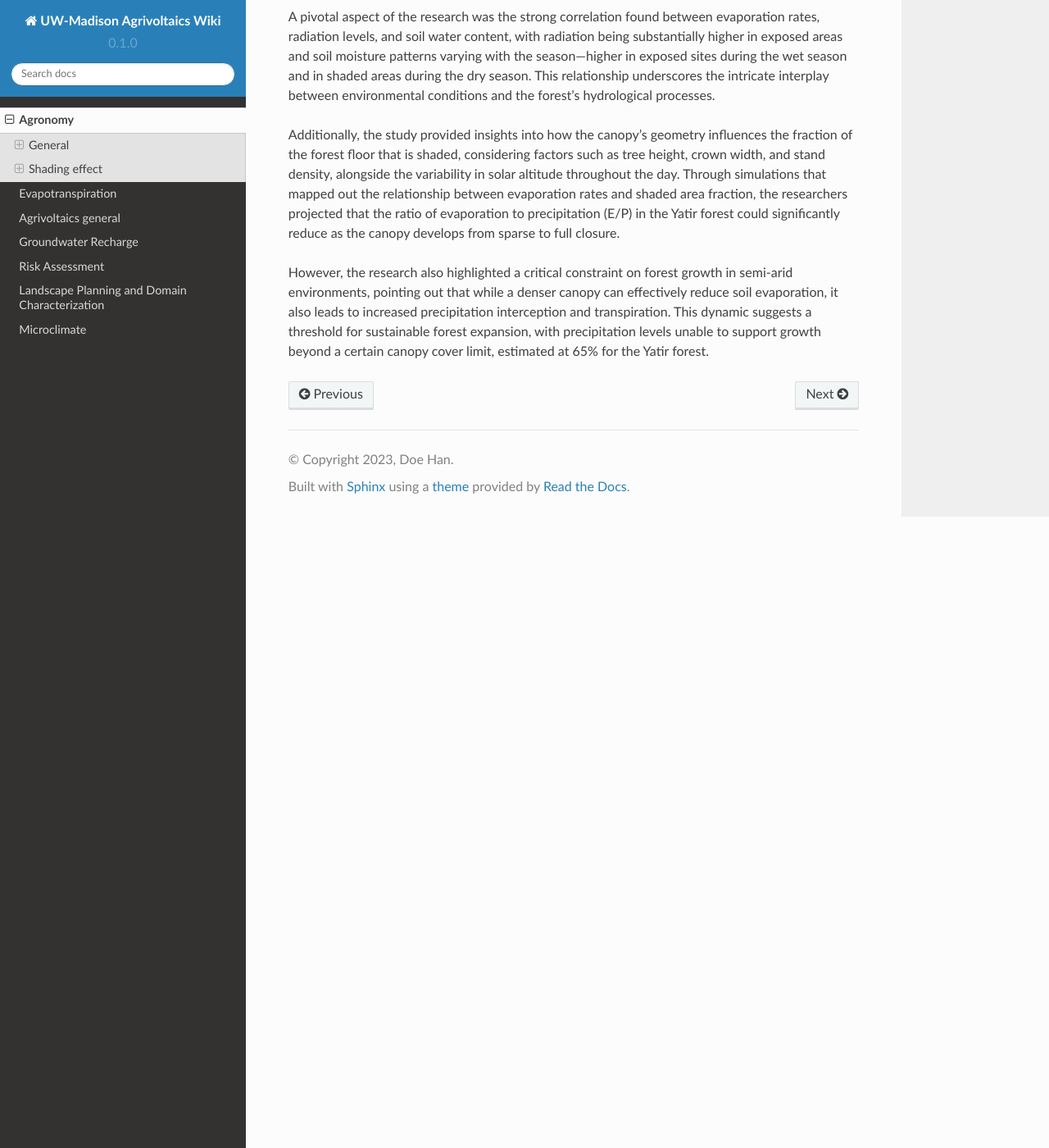
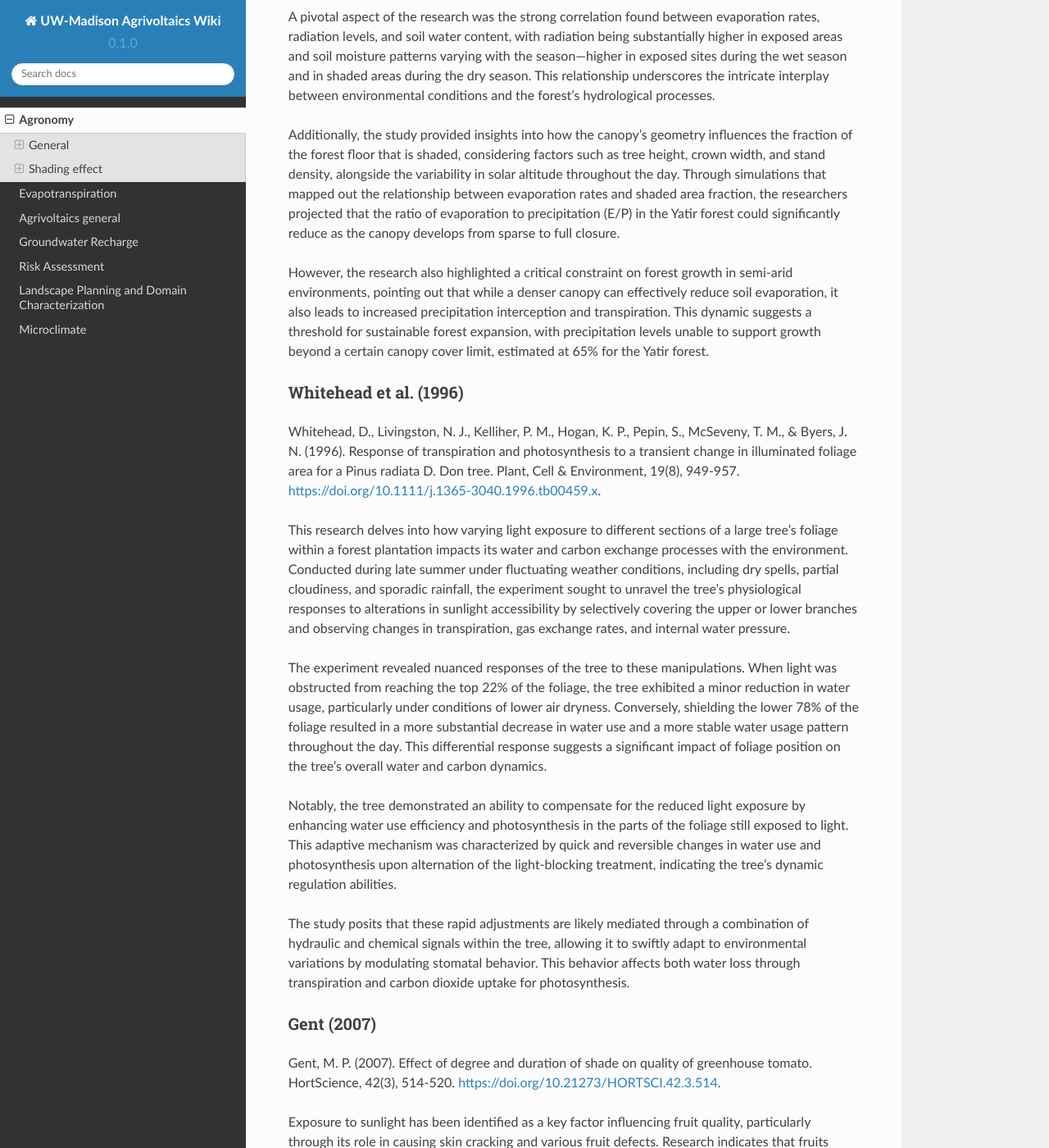
Before and after one commit to hanhydro/wiki, a Sphinx documentation site: the page built from docs/source/ag.rst, in a window 1280 px wide and 1400 px high, scrolled down 10899 px. Shown: the whole window at 82% size. Built offline with Sphinx 7.4.7 and the Read the Docs theme 2.0.0, drawn with Linux system fonts in a browser that asks for light colours; pages that are not in the unit, such as notebooks, are missing from menus; some of the changed text lies outside the part shown.

Commit message:
Update ag.rst

```diff
--- a/docs/source/ag.rst
+++ b/docs/source/ag.rst
@@ -177,3 +177,27 @@ A pivotal aspect of the research was the strong correlation found between evapor
 Additionally, the study provided insights into how the canopy's geometry influences the fraction of the forest floor that is shaded, considering factors such as tree height, crown width, and stand density, alongside the variability in solar altitude throughout the day. Through simulations that mapped out the relationship between evaporation rates and shaded area fraction, the researchers projected that the ratio of evaporation to precipitation (E/P) in the Yatir forest could significantly reduce as the canopy develops from sparse to full closure.
 
 However, the research also highlighted a critical constraint on forest growth in semi-arid environments, pointing out that while a denser canopy can effectively reduce soil evaporation, it also leads to increased precipitation interception and transpiration. This dynamic suggests a threshold for sustainable forest expansion, with precipitation levels unable to support growth beyond a certain canopy cover limit, estimated at 65% for the Yatir forest.
+
+Whitehead et al. (1996)
+++++++++++++++++++++++++++++
+Whitehead, D., Livingston, N. J., Kelliher, P. M., Hogan, K. P., Pepin, S., McSeveny, T. M., & Byers, J. N. (1996). Response of transpiration and photosynthesis to a transient change in illuminated foliage area for a Pinus radiata D. Don tree. Plant, Cell & Environment, 19(8), 949-957. https://doi.org/10.1111/j.1365-3040.1996.tb00459.x.
+
+This research delves into how varying light exposure to different sections of a large tree's foliage within a forest plantation impacts its water and carbon exchange processes with the environment. Conducted during late summer under fluctuating weather conditions, including dry spells, partial cloudiness, and sporadic rainfall, the experiment sought to unravel the tree's physiological responses to alterations in sunlight accessibility by selectively covering the upper or lower branches and observing changes in transpiration, gas exchange rates, and internal water pressure.
+
+The experiment revealed nuanced responses of the tree to these manipulations. When light was obstructed from reaching the top 22% of the foliage, the tree exhibited a minor reduction in water usage, particularly under conditions of lower air dryness. Conversely, shielding the lower 78% of the foliage resulted in a more substantial decrease in water use and a more stable water usage pattern throughout the day. This differential response suggests a significant impact of foliage position on the tree's overall water and carbon dynamics.
+
+Notably, the tree demonstrated an ability to compensate for the reduced light exposure by enhancing water use efficiency and photosynthesis in the parts of the foliage still exposed to light. This adaptive mechanism was characterized by quick and reversible changes in water use and photosynthesis upon alternation of the light-blocking treatment, indicating the tree's dynamic regulation abilities.
+
+The study posits that these rapid adjustments are likely mediated through a combination of hydraulic and chemical signals within the tree, allowing it to swiftly adapt to environmental variations by modulating stomatal behavior. This behavior affects both water loss through transpiration and carbon dioxide uptake for photosynthesis.
+
+Gent (2007)
+++++++++++++++++++++++++++++
+Gent, M. P. (2007). Effect of degree and duration of shade on quality of greenhouse tomato. HortScience, 42(3), 514-520. https://doi.org/10.21273/HORTSCI.42.3.514.
+
+Exposure to sunlight has been identified as a key factor influencing fruit quality, particularly through its role in causing skin cracking and various fruit defects. Research indicates that fruits directly exposed to sunlight exhibit a higher rate of skin cracking, with nearly half of the exposed fruits showing cracks, as opposed to only a fifth of those in shaded conditions. This suggests that sunlight increases water potential at the fruit's surface, making them more susceptible to cracking.
+
+In areas with limited light, plants naturally expand their leaf area, which could offer more shade and potentially protect the fruit from direct sunlight. Although this adaptive strategy seems plausible, it wasn't explicitly analyzed in the study in question. Moreover, defects like uneven ripening and blossom end rot (BER) in tomatoes have been linked to the intensity of sunlight, with higher instances of such issues observed in fruits grown without adequate shading. For instance, the 'Cabernet' variety was notably less prone to uneven ripening when provided with more shade, particularly noted during the year 2004.
+
+The occurrence of BER, in particular, has been associated with the cumulative intensity of sunlight exposure. Techniques like movable shades in greenhouses or the use of neutral or white shading materials have proven effective in reducing the incidence of BER, underscoring the critical role of controlled sunlight exposure for maintaining fruit quality.
+
+Interestingly, the response to shading appears to be cultivar-specific, with the 'Jetstar' variety showing a higher incidence of BER and a tendency towards developing fruits with open locules or irregular shapes under shaded conditions in 2005. This implies that shading does not universally mitigate all fruit defects, and the observed differences in fruit quality were independent of temperature variations, as shading did not alter night temperatures.
```
